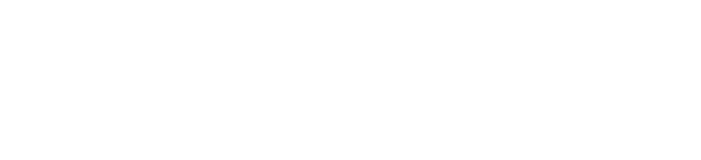
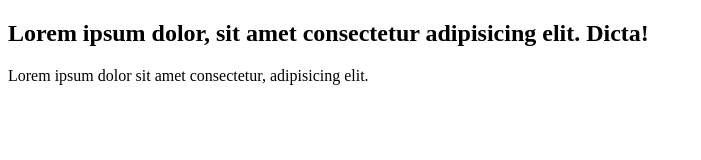
Before and after one commit to webdevmahbub/test-project, a plain HTML site: page index.html in a window 1280 px wide. Shown: the whole page, without its empty margins (0-701 px from the left). Drawn offline with Linux system fonts and the light colour scheme.

Commit message:
div added

```diff
--- a/index.html
+++ b/index.html
@@ -5,5 +5,10 @@
     <meta name="viewport" content="width=device-width, initial-scale=1.0" />
     <title>Document</title>
   </head>
-  <body></body>
+  <body>
+    <div>
+      <h2>Lorem ipsum dolor, sit amet consectetur adipisicing elit. Dicta!</h2>
+    </div>
+    <div>Lorem ipsum dolor sit amet consectetur, adipisicing elit.</div>
+  </body>
 </html>
```
